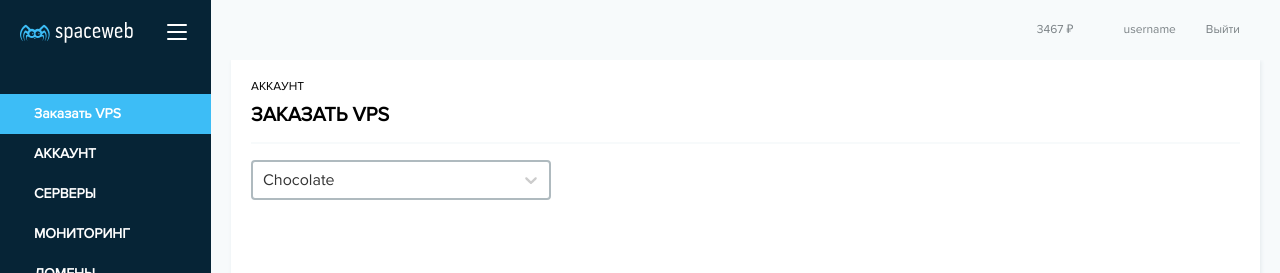
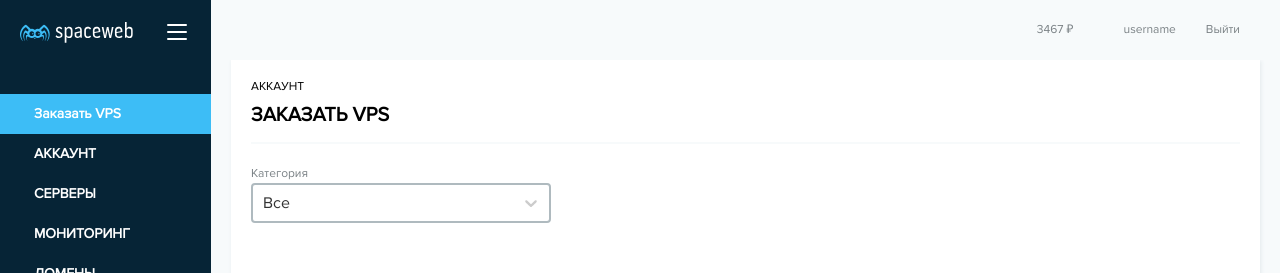
Before and after one commit to ilyasudakov/spaceweb-test-task, a React (Vite) app: page / in a window 1280 px wide. Shown: the top 273 px of the page. Built offline with nearby package versions, Linux system fonts and the light colour scheme; some icons are missing.

Commit message:
Add Redux store

```diff
--- a/package.json
+++ b/package.json
@@ -9,9 +9,11 @@
     "preview": "vite preview"
   },
   "dependencies": {
+    "@reduxjs/toolkit": "^1.8.5",
     "normalize.css": "^8.0.1",
     "react": "^18.2.0",
     "react-dom": "^18.2.0",
+    "react-redux": "^8.0.2",
     "react-select": "^5.4.0",
     "vite-plugin-svgr": "^2.2.1"
   },
--- a/src/App.tsx
+++ b/src/App.tsx
@@ -1,18 +1,12 @@
-import SelectInput from "./components/Form/SelectInput";
 import Layout from "./components/Layout";
 import Container from "./components/Layout/Container";
-
-const options = [
-  { value: "chocolate", label: "Chocolate" },
-  { value: "strawberry", label: "Strawberry" },
-  { value: "vanilla", label: "Vanilla" },
-];
+import Homepage from "./pages/homepage";
 
 function App() {
   return (
     <Layout>
       <Container>
-        <SelectInput options={options} defaultValue={options[0]} />
+        <Homepage />
       </Container>
     </Layout>
   );
--- a/src/components/Form/SelectInput/index.tsx
+++ b/src/components/Form/SelectInput/index.tsx
@@ -3,14 +3,27 @@ import Select from "react-select";
 export default function SelectInput({
   options,
   defaultValue,
+  label,
+  onChange,
 }: {
   options: any;
   defaultValue: any;
+  label: React.ReactNode;
+  onChange: (value: any) => void;
 }) {
   return (
+    <div>
+      <label
+        style={{ fontSize: "0.6rem", color: "#7A8185", marginBottom: "0.6rem" }}
+      >
+        {label}
+      </label>
       <Select
+        options={options}
+        defaultValue={defaultValue}
+        onChange={onChange}
         styles={{
-        container: (provided) => ({
+          container: (provided, state) => ({
             ...provided,
             maxWidth: "300px",
             fontSize: "0.8rem",
@@ -26,6 +39,7 @@ export default function SelectInput({
           indicatorSeparator: () => ({ display: "none" }),
           option: (provided, state) => ({
             ...provided,
+            color: "#000",
             backgroundColor: state.isSelected ? "#E3E9EC" : "#fff",
             "&:hover": {
               backgroundColor: "#3DBDF6",
@@ -33,8 +47,7 @@ export default function SelectInput({
             },
           }),
         }}
-      options={options}
-      defaultValue={defaultValue}
       />
+    </div>
   );
 }
--- a/src/main.tsx
+++ b/src/main.tsx
@@ -3,9 +3,13 @@ import ReactDOM from "react-dom/client";
 import App from "./App";
 import "normalize.css";
 import "./index.css";
+import { Provider } from "react-redux";
+import store from "./store";
 
 ReactDOM.createRoot(document.getElementById("root") as HTMLElement).render(
   <React.StrictMode>
-    <App />
+    <Provider store={store}>
+      <App />
+    </Provider>
   </React.StrictMode>
 );
--- /dev/null
+++ b/src/pages/homepage/components/SelectCategory/categoryAction.ts
@@ -0,0 +1,8 @@
+import { categories } from "./categoryReducer";
+
+export const CATEGORY_SELECTED = "categories/selected";
+
+export const selectCategory = (id: typeof categories[number]) => ({
+  type: CATEGORY_SELECTED,
+  payload: id,
+});
--- /dev/null
+++ b/src/pages/homepage/components/SelectCategory/categoryReducer.ts
@@ -0,0 +1,30 @@
+import { AnyAction } from "@reduxjs/toolkit";
+import { CATEGORY_SELECTED } from "./categoryAction";
+
+export const categories = ["Все", "NVM", "HDD", "TURBO"] as const;
+
+type CategoryType = {
+  selected: typeof categories[number];
+  categories: { value: typeof categories[number]; label: string }[];
+};
+const initialState: CategoryType = {
+  selected: "Все",
+  categories: [
+    { value: "Все", label: "Все" },
+    { value: "NVM", label: "NVMe (KVM)" },
+    { value: "HDD", label: "Большого объема (HDD)" },
+    { value: "TURBO", label: "HighCPU (TURBO)" },
+  ],
+};
+
+export default function categoryReducer(
+  state = initialState,
+  action: AnyAction
+) {
+  switch (action.type) {
+    case CATEGORY_SELECTED:
+      return { ...state, selected: action.payload };
+    default:
+      return { ...state };
+  }
+}
--- /dev/null
+++ b/src/pages/homepage/components/SelectCategory/index.tsx
@@ -0,0 +1,25 @@
+import SelectInput from "../../../../components/Form/SelectInput";
+
+import { connect, ConnectedProps } from "react-redux";
+import { RootState } from "../../../../store";
+import { selectCategory } from "./categoryAction";
+
+function SelectCategory({ categories, selectCategory }: Props) {
+  return (
+    <SelectInput
+      label="Категория"
+      options={categories}
+      defaultValue={categories[0]}
+      onChange={({ value }) => selectCategory(value)}
+    />
+  );
+}
+
+const connector = connect(
+  (state: RootState) => ({ categories: state.categories.categories }),
+  {
+    selectCategory,
+  }
+);
+type Props = ConnectedProps<typeof connector>;
+export default connector(SelectCategory);
--- /dev/null
+++ b/src/pages/homepage/index.tsx
@@ -0,0 +1,9 @@
+import SelectCategory from "./components/SelectCategory";
+
+export default function Homepage() {
+  return (
+    <>
+      <SelectCategory />
+    </>
+  );
+}
--- /dev/null
+++ b/src/store/index.ts
@@ -0,0 +1,11 @@
+import { configureStore } from "@reduxjs/toolkit";
+
+import rootReducer from "./rootReducer";
+
+const store = configureStore({
+  reducer: rootReducer,
+});
+
+export default store;
+export type RootState = ReturnType<typeof store.getState>;
+export type AppDispatch = typeof store.dispatch;
--- /dev/null
+++ b/src/store/rootReducer.ts
@@ -0,0 +1,8 @@
+import { combineReducers } from "@reduxjs/toolkit";
+import categoryReducer from "../pages/homepage/components/SelectCategory/categoryReducer";
+
+const rootReducer = combineReducers({
+  categories: categoryReducer,
+});
+
+export default rootReducer;
```
Also changed, not shown: 1 other file (tests, documents, lock files or other folders). Lines whose indentation alone changed are shown as unchanged.
